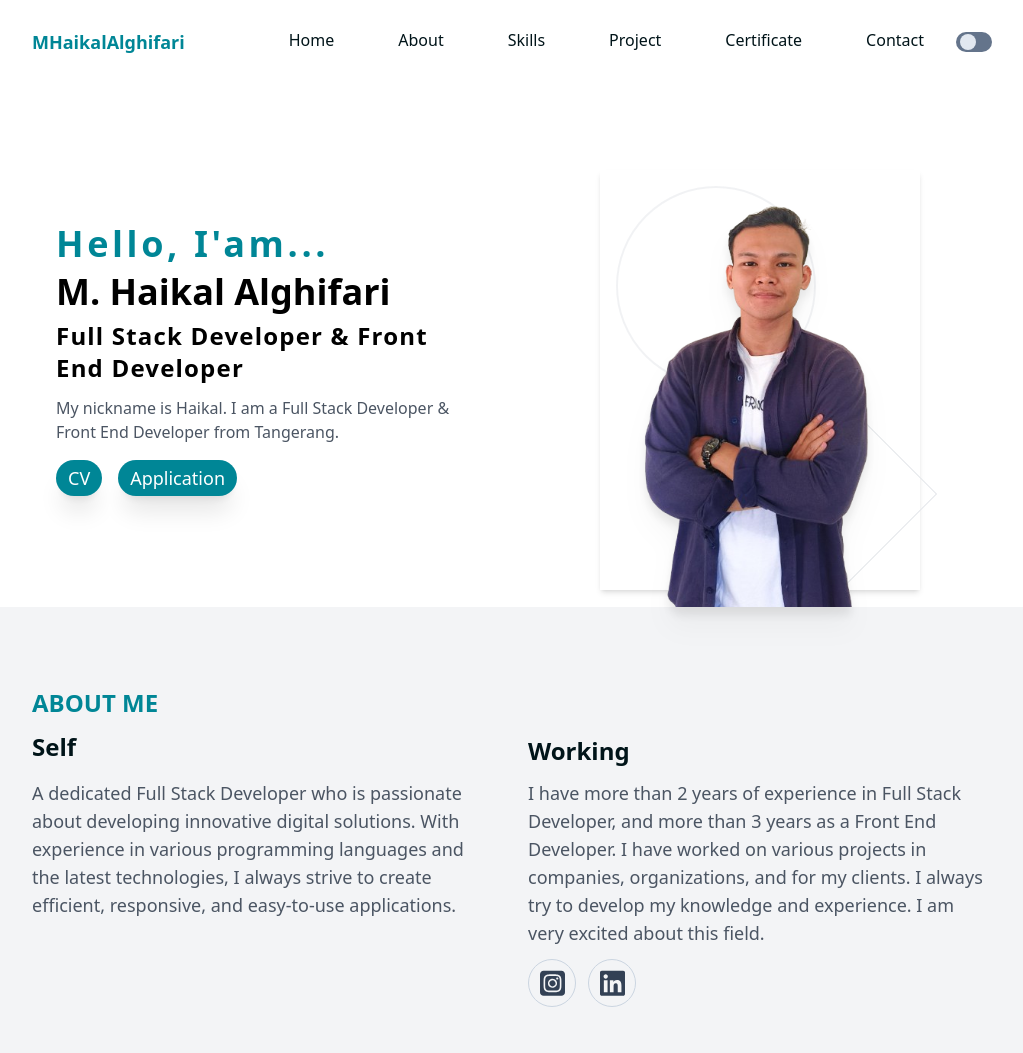
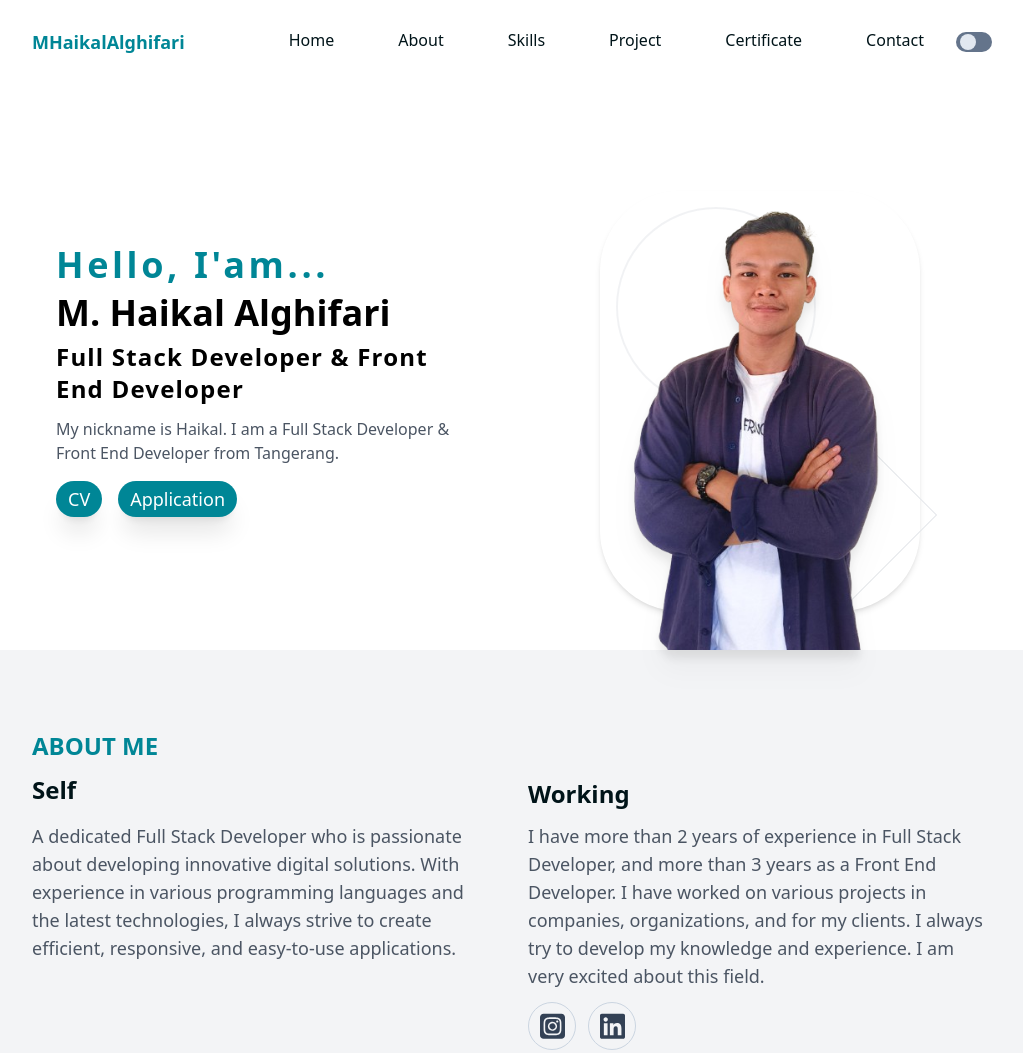
Before and after one commit to HaikalAlghifari/portfolio, a website built with Vite: page index.html in a window 1280 px wide. Shown: the top 1053 px of the page, without its empty margins (128-1151 px from the left). Built offline with nearby package versions, Linux system fonts and the light colour scheme.

Commit message:
update lagi

```diff
--- a/index.html
+++ b/index.html
@@ -60,7 +60,7 @@
     <!-- end header section -->
 
     <!-- section hero -->
-    <section id="hero" class="pt-28 h-screen dark:bg-dark relative overflow-visible">
+    <section id="hero" class="pt-28 dark:bg-dark relative overflow-visible">
       <div class="container mx-auto">
         <div class="flex flex-wrap items-center">
           <!-- Kiri: Teks -->
@@ -88,7 +88,7 @@
             <div class="relative mt-10 w-fit mx-auto">
               <!-- Shape background -->
               <div class="absolute inset-0 flex items-center justify-center -z-10">
-                <div class="relative w-[320px] h-[420px] rounded-4xl bg-gradient-to-br from-[#959595] to-[#1e293b] shadow-md">
+                <div class="relative w-[320px] h-[420px] rounded-4xl bg-gradient-to-br from-[#959595] to-[#1e293b] shadow-md" style="border-radius: 80px;">
                   <div class="absolute w-[200px] h-[200px] border-2 border-slate-800 rounded-full animate-pulse top-4 left-4"></div>
                   <div class="absolute w-[160px] h-[160px] border border-slate-800 rotate-45 bottom-4 right-4"></div>
                 </div>
@@ -96,7 +96,7 @@
 
               <!-- Foto Anda -->
               <img src="dist/img/haikal2.png" alt="Foto Haikal"
-                class="w-[320px] h-auto object-cover z-10 drop-shadow-xl rounded-lg relative" />
+                class="w-[350px] h-auto object-cover z-10 drop-shadow-xl rounded-lg relative" />
             </div>
           </div>
         </div>
```
